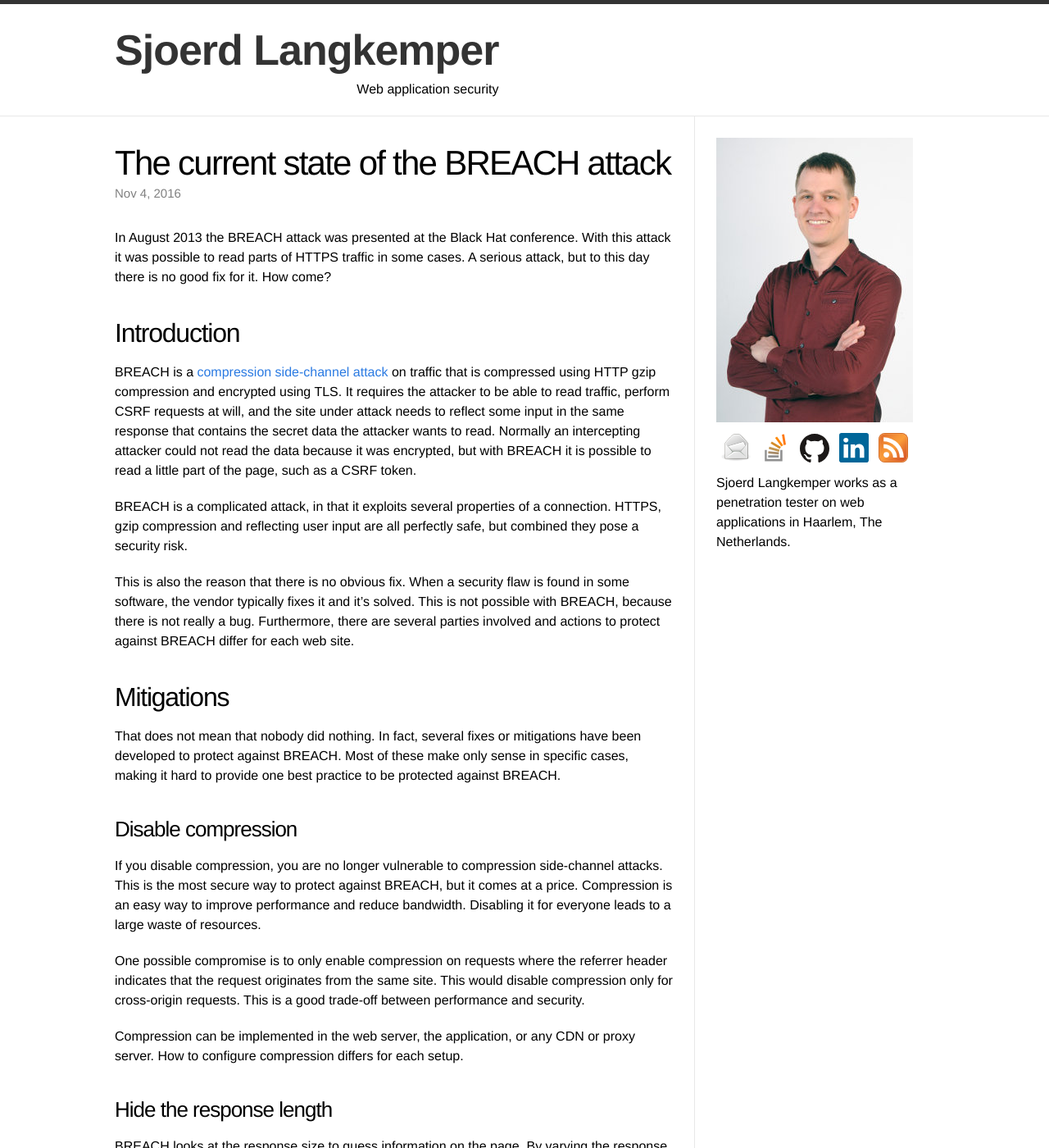
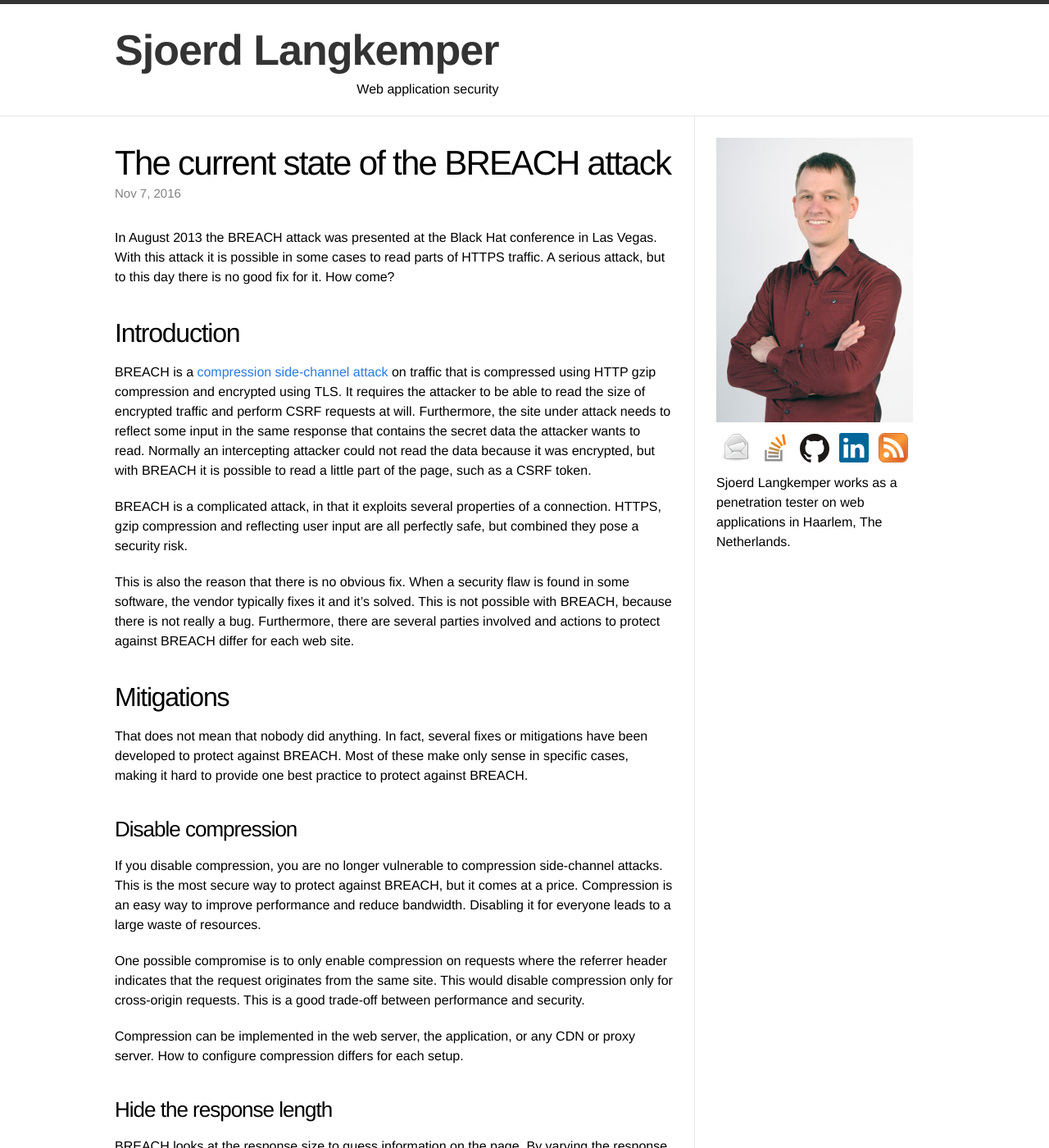
Before and after one commit to Sjord/Sjord.github.io, a Jekyll site: the page built from _posts/2016-11-04-current-state-of-breach-attack.md, in a window 1280 px wide and 1400 px high. Shown: the whole window at 82% size. Built offline with Jekyll 4.4.1, drawn with Linux system fonts in a browser that asks for light colours; some of the changed text lies outside the part shown.

Commit message:
Small chanes to BREACH post

```diff
--- a/_posts/2016-11-04-current-state-of-breach-attack.md
+++ b/_posts/2016-11-04-current-state-of-breach-attack.md
@@ -2,14 +2,14 @@
 layout: post
 title: "The current state of the BREACH attack"
 thumbnail: soldiers-240.jpg
-date: 2016-11-04
+date: 2016-11-07
 ---
 
-In August 2013 the BREACH attack was presented at the Black Hat conference. With this attack it was possible to read parts of HTTPS traffic in some cases. A serious attack, but to this day there is no good fix for it. How come?
+In August 2013 the BREACH attack was presented at the Black Hat conference in Las Vegas. With this attack it is possible in some cases to read parts of HTTPS traffic. A serious attack, but to this day there is no good fix for it. How come?
 
 ## Introduction
 
-BREACH is a [compression side-channel attack](/2016/08/23/compression-side-channel-attacks/) on traffic that is compressed using HTTP gzip compression and encrypted using TLS. It requires the attacker to be able to read traffic, perform CSRF requests at will, and the site under attack needs to reflect some input in the same response that contains the secret data the attacker wants to read. Normally an intercepting attacker could not read the data because it was encrypted, but with BREACH it is possible to read a little part of the page, such as a CSRF token.
+BREACH is a [compression side-channel attack](/2016/08/23/compression-side-channel-attacks/) on traffic that is compressed using HTTP gzip compression and encrypted using TLS. It requires the attacker to be able to read the size of encrypted traffic and perform CSRF requests at will. Furthermore, the site under attack needs to reflect some input in the same response that contains the secret data the attacker wants to read. Normally an intercepting attacker could not read the data because it was encrypted, but with BREACH it is possible to read a little part of the page, such as a CSRF token.
 
 BREACH is a complicated attack, in that it exploits several properties of a connection. HTTPS, gzip compression and reflecting user input are all perfectly safe, but combined they pose a security risk.
 
@@ -17,7 +17,7 @@
 
 ## Mitigations
 
-That does not mean that nobody did nothing. In fact, several fixes or mitigations have been developed to protect against BREACH. Most of these make only sense in specific cases, making it hard to provide one best practice to be protected against BREACH.
+That does not mean that nobody did anything. In fact, several fixes or mitigations have been developed to protect against BREACH. Most of these make only sense in specific cases, making it hard to provide one best practice to protect against BREACH.
 
 ### Disable compression
 
```
Also changed, not shown: other parts of _posts/2016-11-04-current-state-of-breach-attack.md (+2 -2 lines).
